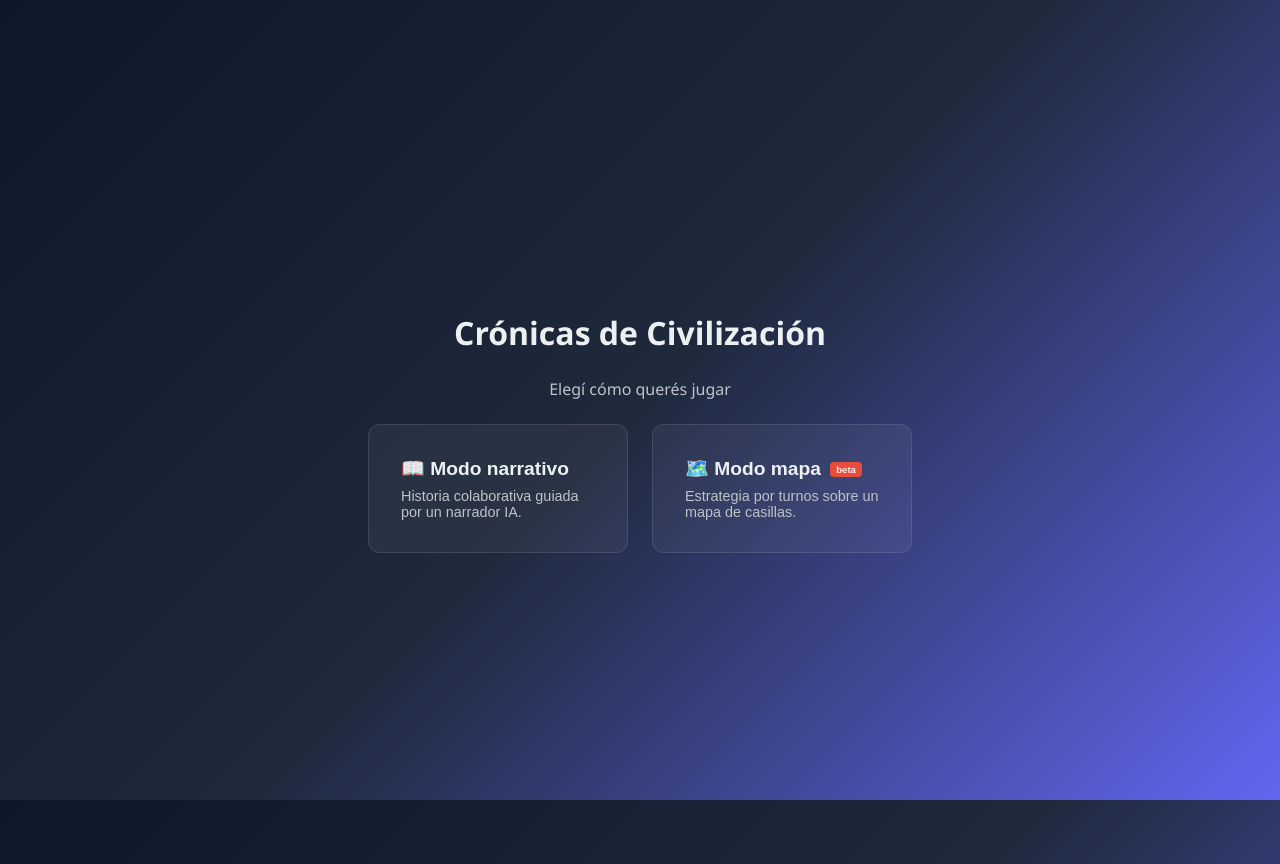
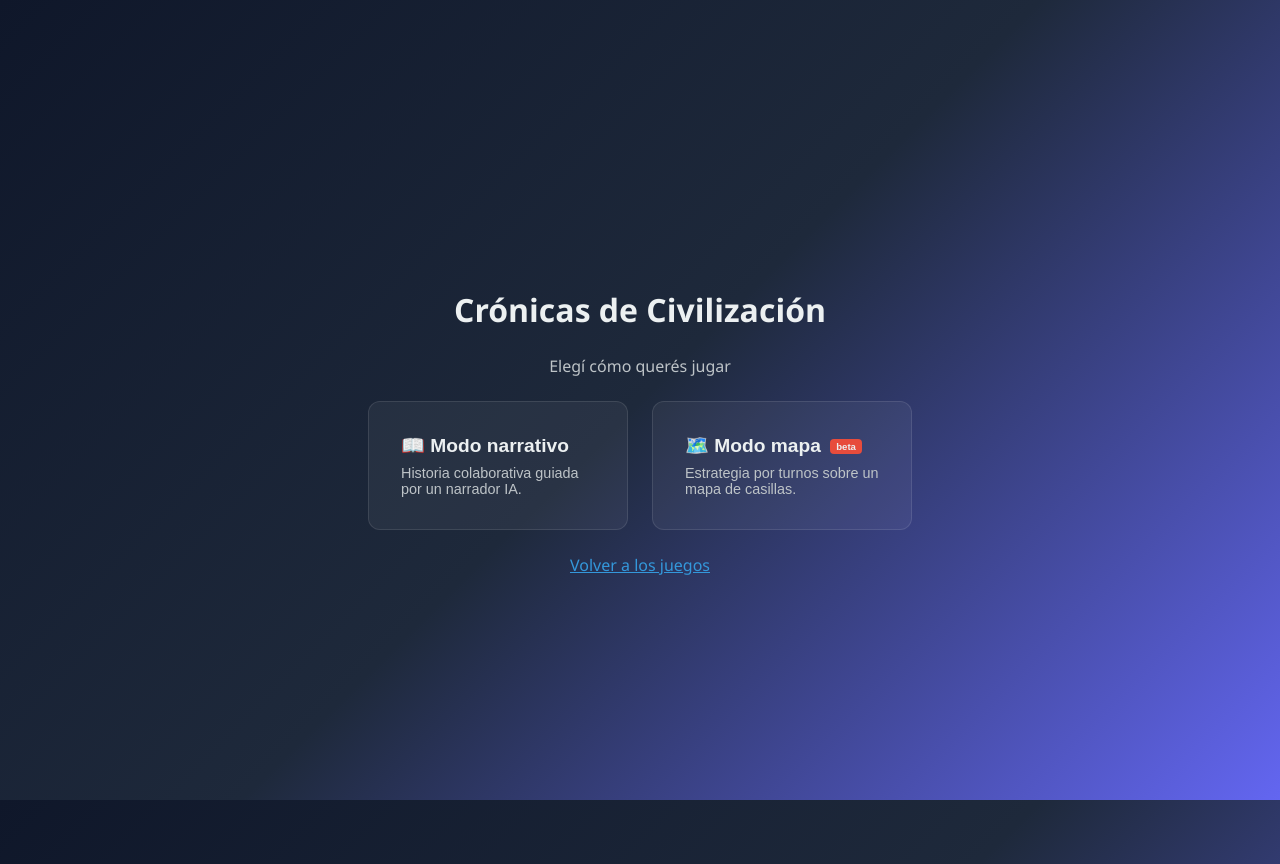
Before and after one commit to internick2017/Cronicas-Civilizacion, a Vue app in the folder frontend/: page / in a window 1280 px wide. Built offline with nearby package versions, Linux system fonts and the light colour scheme; no server answers.

Commit message:
feat(mapa): link para volver al portal de juegos en la pantalla de modos

```diff
--- a/frontend/src/components/mapa/ModeSelect.vue
+++ b/frontend/src/components/mapa/ModeSelect.vue
@@ -17,6 +17,7 @@ const emit = defineEmits(['elegir-modo'])
         <p>Estrategia por turnos sobre un mapa de casillas.</p>
       </button>
     </div>
+    <a class="volver" href="https://juegos-nick.vercel.app">Volver a los juegos</a>
   </div>
 </template>
 
@@ -73,6 +74,10 @@ const emit = defineEmits(['elegir-modo'])
   font-size: 0.9rem;
 }
 
+.volver {
+  color: #3498db;
+}
+
 .beta {
   font-size: 0.6rem;
   background: #e74c3c;
```
